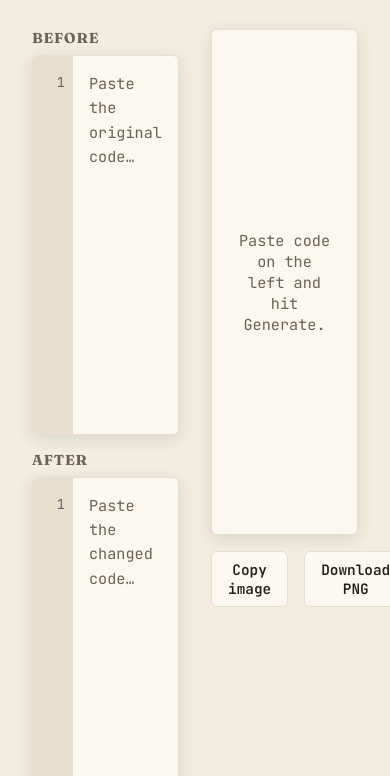
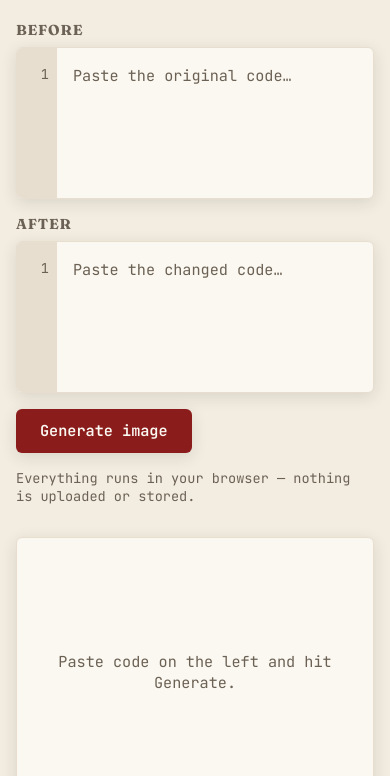
Before and after one commit to ctkrug/diff-poster, a website built with Vite: page index.html in a window 390 px wide. Shown: the part 145-921 px from the top of the page. Built offline with nearby package versions, Linux system fonts and the light colour scheme.

Commit message:
style: add responsive breakpoints for tablet and phone widths
Collapses the two-column layout to a single stacked column under
900px, and shrinks the input panes to a comfortable scrollable height
at phone width so the output card still reads as the payoff instead
of requiring excessive scrolling, per docs/DESIGN.md's layout intent.

```diff
--- a/src/style.css
+++ b/src/style.css
@@ -296,3 +296,36 @@ body {
   font-size: 0.85rem;
   text-align: center;
 }
+
+@media (max-width: 900px) {
+  .layout {
+    grid-template-columns: 1fr;
+  }
+
+  .editor {
+    height: 32vh;
+  }
+
+  .output-card {
+    min-height: 40vh;
+  }
+}
+
+@media (max-width: 480px) {
+  .page {
+    padding: var(--space-3) var(--space-2) var(--space-6);
+  }
+
+  .editor {
+    height: 18vh;
+    min-height: 150px;
+  }
+
+  .output-card {
+    min-height: 32vh;
+  }
+
+  .output-actions {
+    flex-direction: column;
+  }
+}
```
